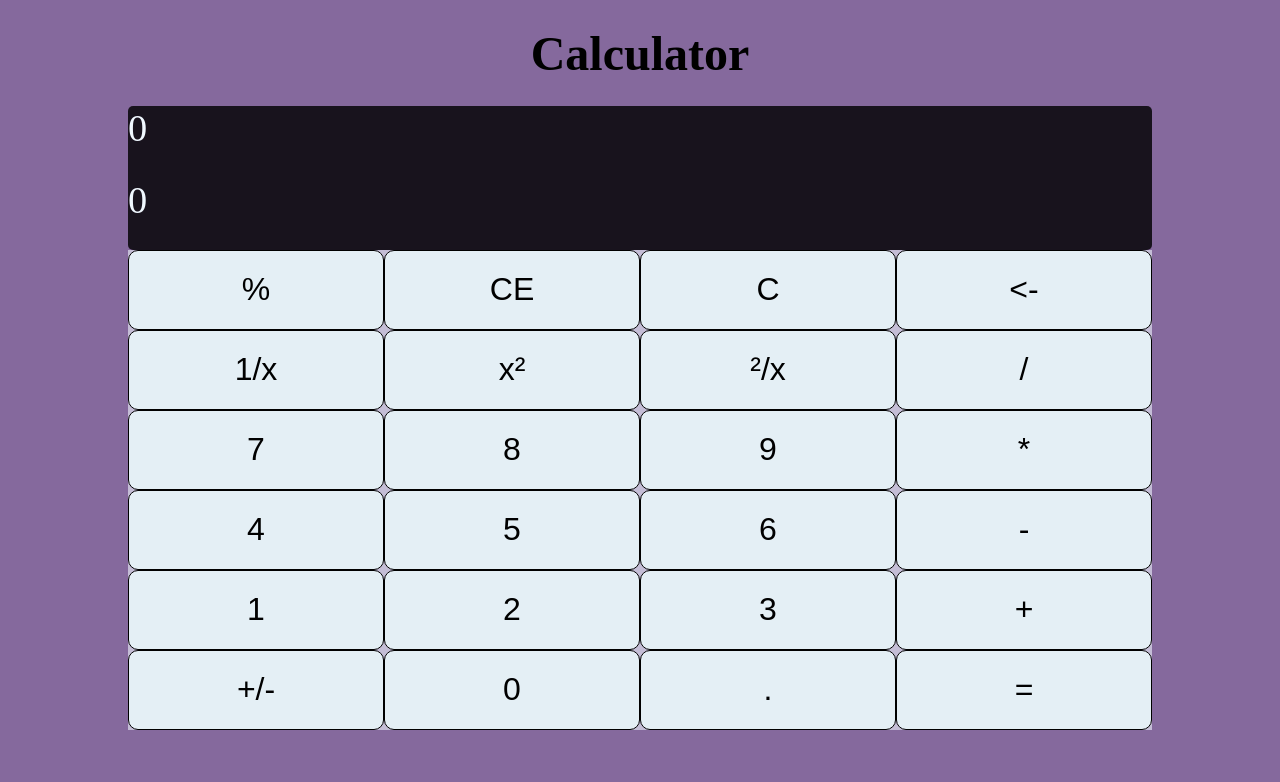
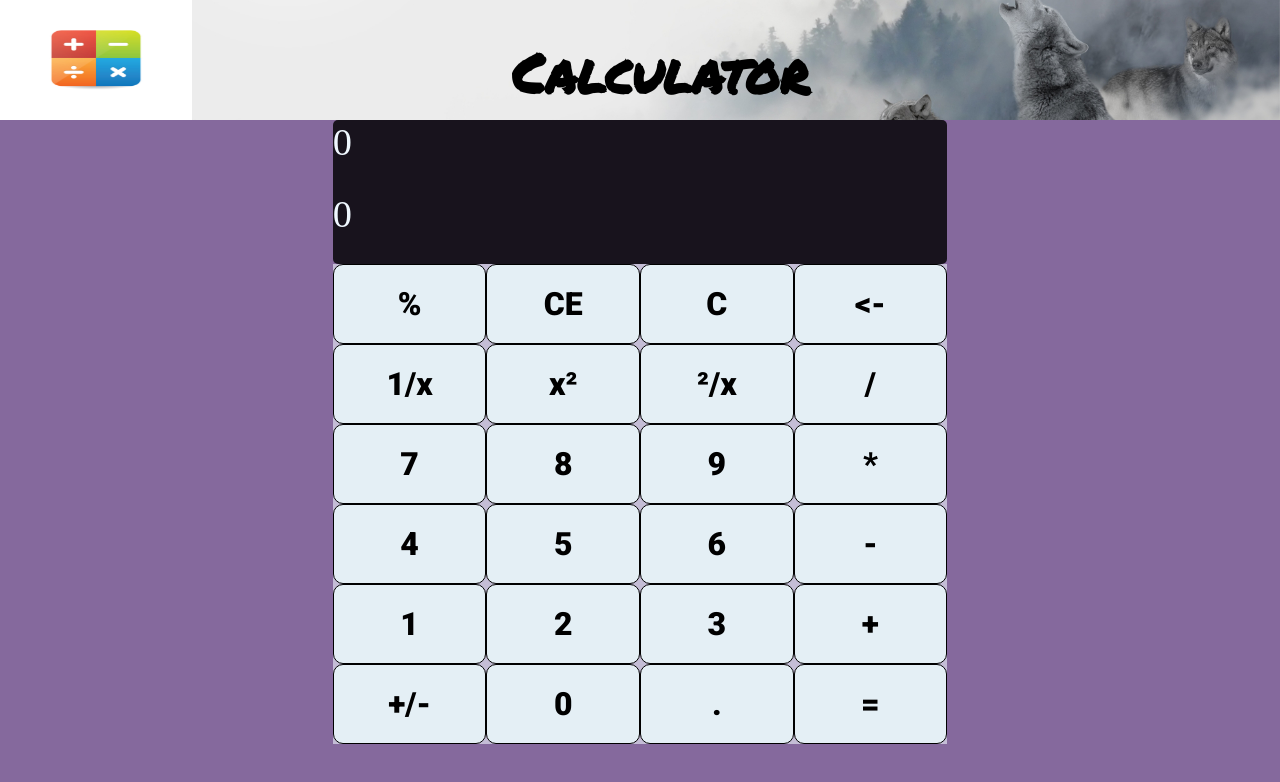
Before and after one commit to Ebonwulf/calculator, a plain HTML site: page index.html in a window 1280 px wide. Drawn offline with Linux system fonts and the light colour scheme.

Commit message:
all buttons working, fonts and images added to make it pretty and a favcon added too

```diff
--- a/css/_base.scss
+++ b/css/_base.scss
@@ -1,3 +1,7 @@
+@import url('https://fonts.googleapis.com/css2?family=Permanent+Marker&family=Roboto:wght@900&display=swap');
+
+$title-font: 'Permanent Marker';
+$button-font: 'Roboto';
 * {
   margin: 0;
   padding: 0;
--- a/css/_components.scss
+++ b/css/_components.scss
@@ -1,5 +1,9 @@
 body {
   background-color: rgba(104, 70, 134, 0.808);
+}
+
+h1 {
+  font-family: $title-font;
 }
 
 .display {
@@ -15,6 +19,7 @@ body {
   background-color: rgba(240, 255, 255, 0.753);
   border: 1px solid black;
   font-size: 2em;
+  font-family: $button-font;
 }
 .button:hover {
   background-color: rgb(218, 253, 253);
--- a/css/_layout.scss
+++ b/css/_layout.scss
@@ -1,8 +1,31 @@
 h1 {
+  margin-left: 25%;
   margin-top: 2%;
   height: 10vh;
   text-align: center;
-  font-size: 3em;
+  font-size: 3.4em;
+}
+body {
+  height: 100%;
+}
+header {
+  height: 15vh;
+  display: flex;
+  justify-content: flex-start;
+  align-items: center;
+  background: url(/images/wolf-banner-2.jpg);
+  background-size: cover;
+}
+
+.symbols {
+  height: 100%;
+  width: 15%;
+}
+
+.calculator {
+  height: 85vh;
+  width: 60%;
+  margin-left: 20%;
 }
 
 .calc-buttons {
--- a/index.html
+++ b/index.html
@@ -6,9 +6,17 @@
     <meta name="viewport" content="width=device-width, initial-scale=1.0" />
     <link rel="stylesheet" href="css/main.css" />
     <title>Lyssa's Calculator</title>
+    <link rel="icon" type="image" href="/images/favicon.ico" />
   </head>
   <body>
-    <h1>Calculator</h1>
+    <header>
+      <img
+        class="symbols"
+        src="/images/operator-img.jpg"
+        alt="operator symbols"
+      />
+      <h1>Calculator</h1>
+    </header>
     <div class="calculator">
       <div class="display">
         <div class="previous-operand">0</div>
```
Also changed, not shown: css/main.css, images/favicon.ico (added), images/operator-img.jpg (added), images/wolf-banner-2.jpg (added).
